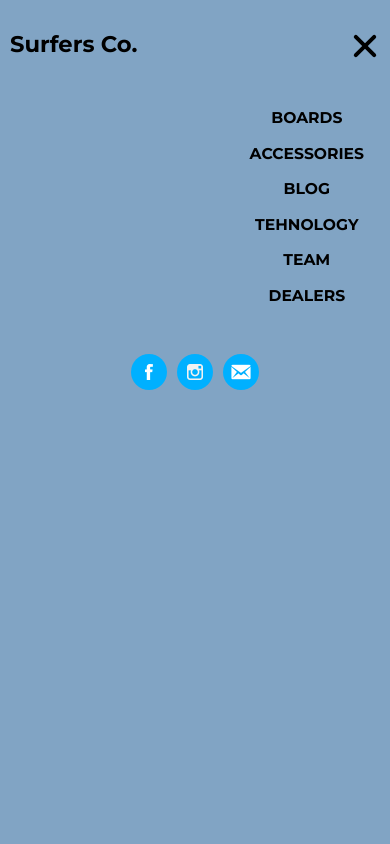
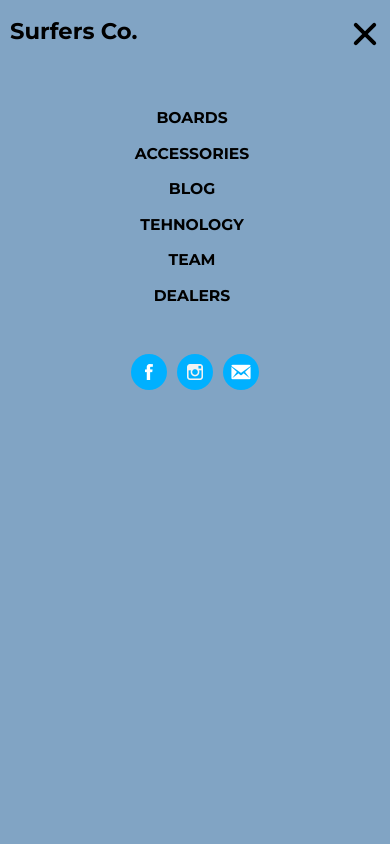
Before and after one commit to anokic/SurfersCo, a website: page index.html in a window 390 px wide. Both pictures are taken after a click on the element 362 px from the left and 44 px from the top of the page. Shown: the top 844 px of the page. Drawn offline with nearby package versions, Linux system fonts and the light colour scheme; files that its build step writes are made by us from their sources; a web font is replaced by a local one.

Commit message:
Responsive main updating

```diff
--- a/assets/js/main.js
+++ b/assets/js/main.js
@@ -6,12 +6,14 @@ window.onload = () => {
     document.querySelector('.hamburger').addEventListener('click', (e) => {
 
       if(e.target.classList.contains('hamburger-open')){
+        e.target.parentNode.classList.toggle('top-header-anim');
         e.target.classList.toggle('hamburger-end');
         document.querySelector('.navi').classList.toggle('naviAnim');
         setTimeout(()=>{
           e.target.classList.toggle('hamburger-open');
         }, 300);
       } else {
+        e.target.parentNode.classList.toggle('top-header-anim');
         document.querySelector('.navi').classList.toggle('naviAnim');
         e.target.classList.toggle('hamburger-open');
         setTimeout(()=>{
--- a/assets/styles/sass/2-layouts/_footer.scss
+++ b/assets/styles/sass/2-layouts/_footer.scss
@@ -42,7 +42,7 @@ footer {
         .grid-content {
           img {
             width: 100%;
-            min-height: 100%;
+            height: 100%;
           }
         }
 
@@ -251,6 +251,9 @@ footer {
         border-radius: 50%;
         bottom: 8px;
         transition: transform .3s ease;
+        display: flex;
+        align-items: center;
+        justify-content: center;
 
         &:hover {
           transform: scale(1.05);
--- a/assets/styles/sass/2-layouts/_header.scss
+++ b/assets/styles/sass/2-layouts/_header.scss
@@ -598,6 +598,9 @@ header {
 }
 
 @media only screen and (max-width: 1100px){
+  header .top-header {
+    padding-top: 20px!important;
+  }
   .hamburger {
     display: block!important;
     z-index: 12;
@@ -610,6 +613,21 @@ header {
 
   .social {
     background: $mainColor!important;
+  }
+
+  .top-header-anim {
+
+    .logo {
+      position: fixed!important;
+      top:20px;
+      left: 10%;
+    }
+
+    .hamburger {
+      position: fixed!important;
+      top: 20px;
+      right: 10%;
+    }
   }
 
   .naviAnim {
@@ -646,7 +664,8 @@ header {
     }
     nav {
       margin-right: 0!important;
-      margin-bottom: 40px;
+      margin-left: 0!important;
+      margin-bottom: 40px!important;
       opacity: 0;
       transition: .3s ease;
 
@@ -669,6 +688,16 @@ header {
 @media only screen and (max-width: 1010px){
   .top-header {
     padding: 32px 10px 0!important;
+  }
+  .top-header-anim {
+
+    .logo {
+      left: 10px!important;
+    }
+
+    .hamburger {
+      right: 10px!important;
+    }
   }
 }
 
```
Also changed, not shown: dist/css/main.css, dist/js/main.js, 1 other file.
